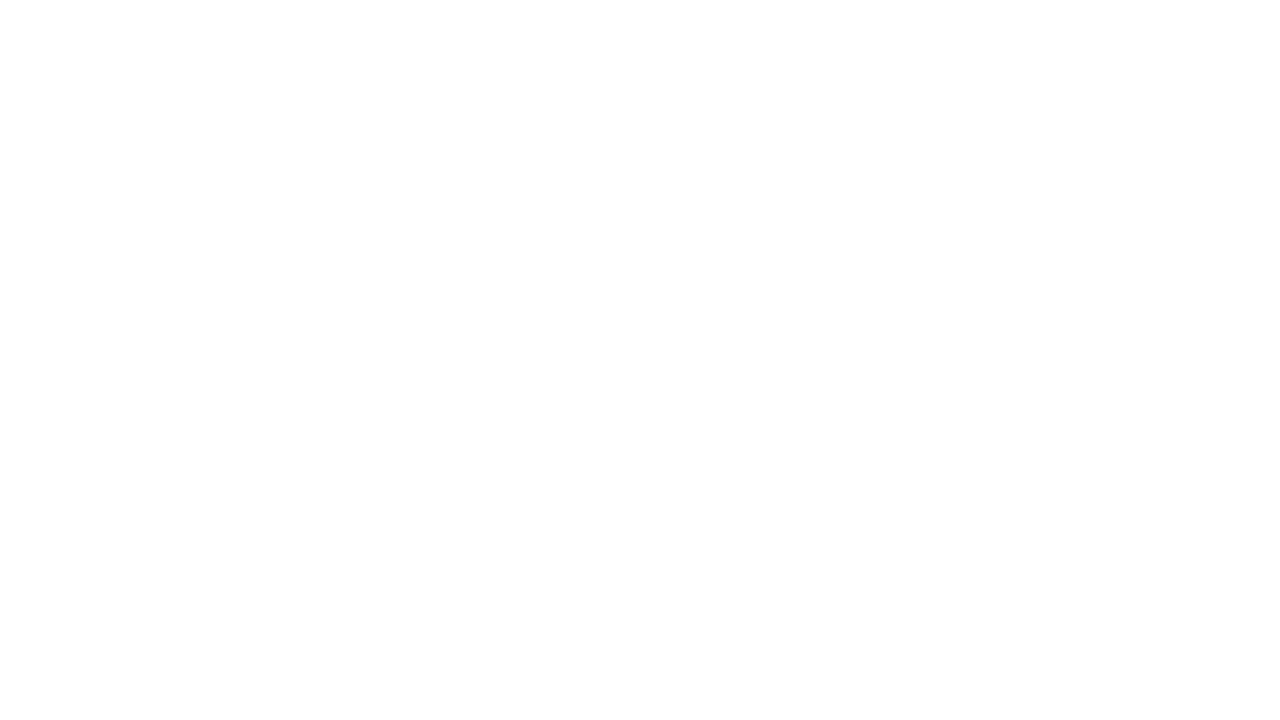
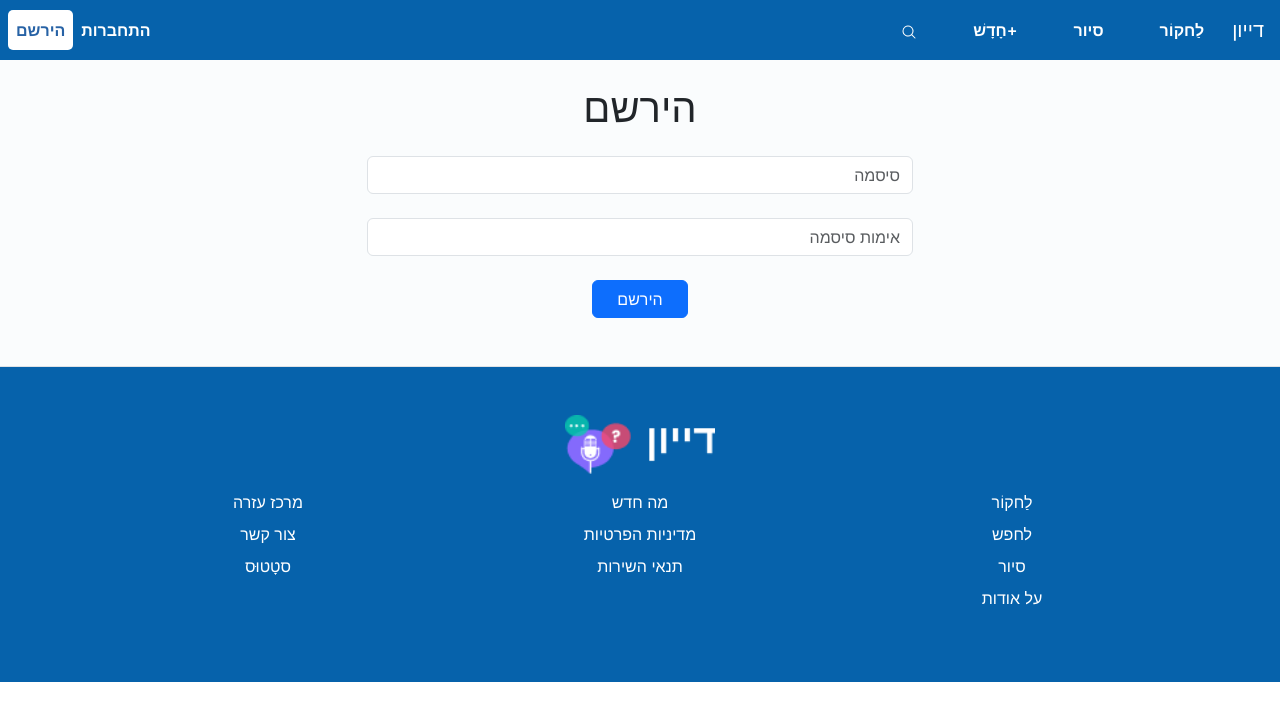
Before and after one commit to prakharJB/diyun-debate, a React (Create React App) app: page /forget-password/1 in a window 1280 px wide. Before the commit this address had no page. Shown: the top 720 px of the page. Built offline with nearby package versions, Linux system fonts and the light colour scheme.

Commit message:
user-dashboard

```diff
--- a/src/Application Routes/Routes.jsx
+++ b/src/Application Routes/Routes.jsx
@@ -11,8 +11,8 @@ import ContactUs from "../Screens/Contactus";
 import Search from "../Screens/Search";
 // import About from "../Screens/About";
 import About from "../Screens/About";
-import Privacy from "../Screens/Privacy"
-
+import Privacy from "../Screens/Privacy";
+import PasswordForget from "../Screens/ForgetPassword";
 
 function AppRoutes() {
   return (
@@ -30,11 +30,14 @@ function AppRoutes() {
           <Route path="/tour" element={<Tour />}></Route>
           <Route path="/search" element={<Search />}></Route>
           <Route path="/my" element={<UserDashboard />}></Route>
-          <Route path="/my/:token" element={<UserDashboard />}></Route>
-          <Route path="/contact-us" element={<ContactUs />} ></Route>
-          <Route path="/about" element={<About />} ></Route>
-          <Route path="/privacy" element={<Privacy/>} ></Route>
-          {/* <Route path="/forget-password/:token" element={</>} ></Route> */}
+          <Route path="/my/:verification_token" element={<UserDashboard />}></Route>
+          <Route path="/contact-us" element={<ContactUs />}></Route>
+          <Route path="/about" element={<About />}></Route>
+          <Route path="/privacy" element={<Privacy />}></Route>
+          <Route
+            path="/forget-password/:token"
+            element={<PasswordForget />}
+          ></Route>
         </Routes>
       </Router>
     </div>
--- a/src/Screens/Contactus.jsx
+++ b/src/Screens/Contactus.jsx
@@ -1,8 +1,9 @@
-import { } from "react-bootstrap";
+import {} from "react-bootstrap";
 import kialologo from "../Assets/kialohelpcenterlogo.webp";
+import { useNavigate } from "react-router-dom";
 
 function Contactus() {
-
+  const navigate = useNavigate();
   return (
     <>
       <nav class="navbar navbar-expand-lg ">
@@ -10,74 +11,112 @@ function Contactus() {
           {/* <img src={kialologo}
                     class="img-fluid"
                     alt="logo-image" />*/}
-                    <a class="navbar-brand" href="#">דייון</a>
-                    <a class="navbar-brand" href="#">מרכז עזרה</a>
-                    <button class="navbar-toggler" type="button" data-bs-toggle="collapse" data-bs-target="#navbarSupportedContent" aria-controls="navbarSupportedContent" aria-expanded="false" aria-label="Toggle navigation">
+          <a class="navbar-brand" href="/">
+            דייון
+          </a>
+          <a class="navbar-brand" href="#">
+            מרכז עזרה
+          </a>
+          <button
+            class="navbar-toggler"
+            type="button"
+            data-bs-toggle="collapse"
+            data-bs-target="#navbarSupportedContent"
+            aria-controls="navbarSupportedContent"
+            aria-expanded="false"
+            aria-label="Toggle navigation"
+          >
             <span class="navbar-toggler-icon"></span>
           </button>
           <div class="collapse navbar-collapse" id="navbarSupportedContent">
-
-                        <button type="button" class="btn btn-primary">לך לדייון
+            <button
+              onClick={() => navigate("/")}
+              type="button"
+              class="btn btn-primary"
+            >
+              לך לדייון
             </button>
           </div>
         </div>
       </nav>
       {/* ---------------Search------------ */}
-
-            <div className="frm-cnt" >
-                <form class="example contct-us" action="/action_page.php">
-                    <input type="search" placeholder="Search.." name="search" class="cnt-frm" />
+      <div className="frm-cnt">
+        <form class="example contct-us">
+          <input
+            type="search"
+            placeholder="Search.."
+            name="search"
+            class="cnt-frm"
+          />
         </form>
 
-
-                <form action="" class="input-dat cont-details my-5" dir='rtl'>
+        <form action="" class="input-dat cont-details my-5" dir="rtl">
           <h1> איש קשר</h1>
-                    <p>נשמח לשמוע ממך! אם יש לך שאלות או משוב לתת, אל תהסס להשתמש בטופס למטה.</p>
-                    <div className="type-txt" >
+          <p>
+            נשמח לשמוע ממך! אם יש לך שאלות או משוב לתת, אל תהסס להשתמש בטופס
+            למטה.
+          </p>
+          <div className="type-txt">
             <label for="fname">השם שלך</label>
-                        <input type="text" name="name" id="id" class="cnt-frm" /></div>
-                    <div className="type-txt" >
+            <input type="text" name="name" id="id" class="cnt-frm" />
+          </div>
+          <div className="type-txt">
             <label for="fname">האימייל שלך</label>
-                        <input type="email" name="email" id="id" class="cnt-frm" /></div>
-                    <div className="type-txt" >
+            <input type="email" name="email" id="id" class="cnt-frm" />
+          </div>
+          <div className="type-txt">
             <label for="fname">נושא</label>
-                        <input type="subject" name="subject" id="id" class="cnt-frm" /></div>
-                    <div className="type-txt" >
+            <input type="subject" name="subject" id="id" class="cnt-frm" />
+          </div>
+          <div className="type-txt">
             <label for="fname">הוֹדָעָה</label>
-                        <textarea name="Message" className="contact-txtar cnt-frm" id="" cols="30" rows="10" /></div>
-                    <div className="type-txt" >
+            <textarea
+              name="Message"
+              className="contact-txtar cnt-frm"
+              id=""
+              cols="30"
+              rows="10"
+            />
+          </div>
+          <div className="type-txt">
             <label for="fname">קבצים מצורפים</label>
-                        <input type="file" name="myfile" id="myfile" class="cnt-frm" /></div>
-                    <button type="submit" >שלח</button>
+            <input type="file" name="myfile" id="myfile" class="cnt-frm" />
+          </div>
+          <button type="submit">שלח</button>
         </form>
-            </div> <br />
+      </div>{" "}
+      <br />
       <hr></hr>
-
-
       <nav class="navbar navbar-expand-lg">
         <div class="container-fluid footer-fl">
-                    <div className="footer-n" >
-                        <a class="navbar-brand" href="#">דייון</a>
-                        <a class="navbar-brand" href="#">מרכז עזרה</a>
+          <div className="footer-n">
+            <a class="navbar-brand" href="#">
+              דייון
+            </a>
+            <a class="navbar-brand" href="#">
+              מרכז עזרה
+            </a>
           </div>
 
-
-                    <div className="nav-engl ftr-nav" >
-
-                        <a class="navbar-brand text-primary" href="#">אנגלית</a>
+          <div className="nav-engl ftr-nav">
+            <a class="navbar-brand text-primary" href="#">
+              אנגלית
+            </a>
           </div>
           <div className="nav-cnt ftr-nav">
-                        <a class="navbar-brand text-primary" href="#">צור קשר</a>
+            <a class="navbar-brand text-primary" href="#">
+              צור קשר
+            </a>
           </div>
           <div className="ftr-nav">
-                        <button type="button" class="btn btn-primary ftr-nav">לך לקיאלו</button>
+            <button type="button" class="btn btn-primary ftr-nav">
+              לך לקיאלו
+            </button>
           </div>
-
         </div>
       </nav>
-
     </>
-    )
+  );
 }
 
 export default Contactus;
--- a/src/Screens/ForgetPassword.jsx
+++ b/src/Screens/ForgetPassword.jsx
@@ -0,0 +1,103 @@
+import tHn from "../locales/he.json";
+import { Form, Button } from "react-bootstrap";
+import React, { useEffect, useState } from "react";
+import axios from "axios";
+import { useParams, useNavigate } from "react-router-dom";
+import toast from "react-hot-toast";
+// import { Formik , Form, Field } from "formik";
+import * as Yup from "yup";
+import Header from "../Layouts/Header";
+import Footer from "../Layouts/Footer";
+import { Container, Row, Col } from "react-bootstrap";
+
+const PasswordForget = (props) => {
+  const { token } = useParams();
+  const [formData, setFormData] = useState({
+    password: "",
+    password_confirmation: "",
+  });
+  const navigate = useNavigate();
+
+  const [passwordError, setPasswordError] = useState();
+  const handleChange = (e) => {
+    setFormData({ ...formData, [e.target.name]: e.target.value });
+  };
+  const handleSignup = async (e) => {
+    e.preventDefault();
+    if (formData.password !== formData.password_confirmation) {
+      setPasswordError(true);
+    } else {
+      setPasswordError(false);
+      try {
+        const response = await axios.post(
+          `https://laradebate.jmbliss.com/api/reset-password/${token}`,
+          formData
+        );
+        console.log("Signup successful!", response);
+        if (response?.data?.status === "success") {
+          toast.success(response?.data?.message);
+          navigate("/");
+        } else {
+          toast.error(response?.data?.message);
+        }
+      } catch (error) {
+        // console.error("Signup failed!", error.response.data);
+        toast.error(error.response.data.message);
+      }
+    }
+  };
+
+  return (
+    <>
+      <Header />
+      <section className="bg-portal pb-4" dir="rtl">
+        <Container>
+          <Row>
+            <Col md={6} className="mt-4 mx-auto">
+              <div className="text-center">
+                <h1>{tHn.sign_up}</h1>
+              </div>
+
+              <Form onSubmit={(e) => handleSignup(e)}>
+                <Form.Group className="mt-4" controlId="formPassword">
+                  <Form.Control
+                    type="password"
+                    placeholder="סיסמה"
+                    name="password"
+                    onChange={handleChange}
+                    required
+                  />
+                </Form.Group>
+                <Form.Group
+                  className="mt-4"
+                  controlId="formConfirmationPassword"
+                >
+                  <Form.Control
+                    type="password"
+                    placeholder="אימות סיסמה"
+                    name="password_confirmation"
+                    onChange={handleChange}
+                    required
+                  />
+                </Form.Group>
+                {passwordError === true ? (
+                  <p className="text-danger">Password did not match!</p>
+                ) : (
+                  ""
+                )}
+                <div className="text-center">
+                  <Button className="my-4 px-4" variant="primary" type="submit">
+                    הירשם
+                  </Button>
+                </div>
+              </Form>
+            </Col>
+          </Row>
+        </Container>
+      </section>
+      <Footer />
+    </>
+  );
+};
+
+export default PasswordForget;
```
Also changed, not shown: 1 other file (tests, documents, lock files or other folders). Lines whose indentation alone changed are shown as unchanged.
